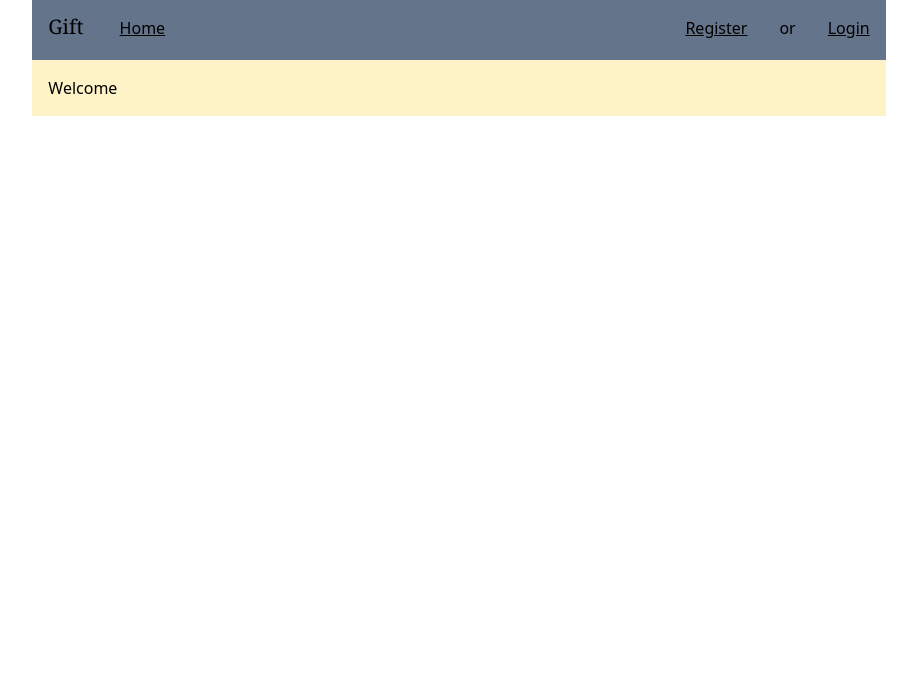
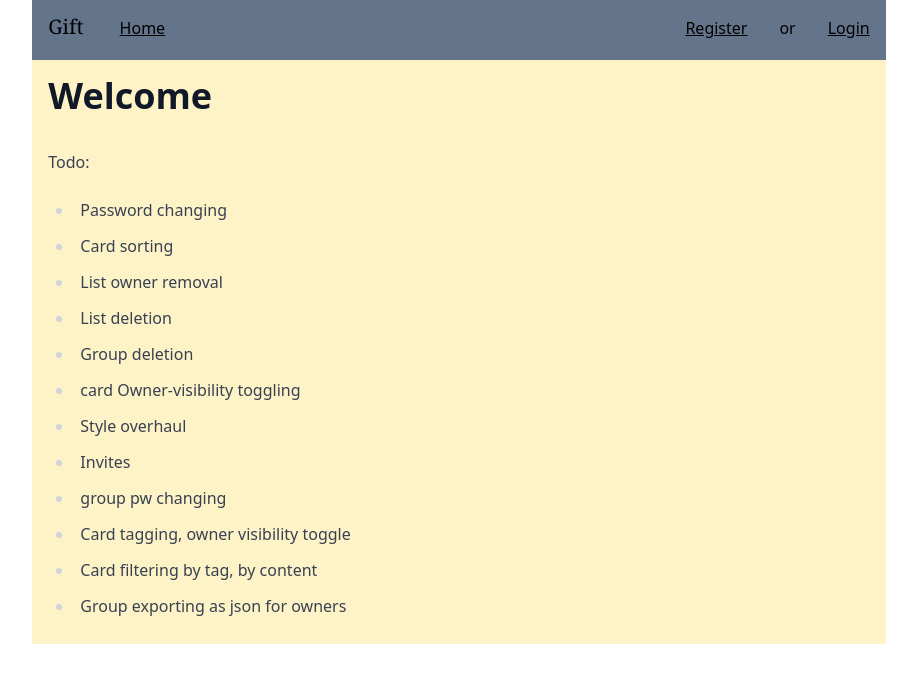
Before and after one commit to raddest-ca/ca.raddest.gifts, a SvelteKit app in the folder app/: page / in a window 1280 px wide. Shown: the top 682 px of the page, without its empty margins (181-1098 px from the left). Built offline with nearby package versions, Linux system fonts and the light colour scheme.

Commit message:
add todo items

```diff
--- a/app/src/routes/+page.svelte
+++ b/app/src/routes/+page.svelte
@@ -1 +1,18 @@
-<h1>Welcome</h1>
+<main class="prose">
+    <h1>Welcome</h1>
+    Todo:
+    <ul>
+        <li>Password changing</li>
+        <li>Card sorting</li>
+        <li>List owner removal</li>
+        <li>List deletion</li>
+        <li>Group deletion</li>
+        <li>card Owner-visibility toggling</li>
+        <li>Style overhaul</li>
+        <li>Invites</li>
+        <li>group pw changing</li>
+        <li>Card tagging, owner visibility toggle</li>
+        <li>Card filtering by tag, by content</li>
+        <li>Group exporting as json for owners</li>
+    </ul>
+</main>
```
